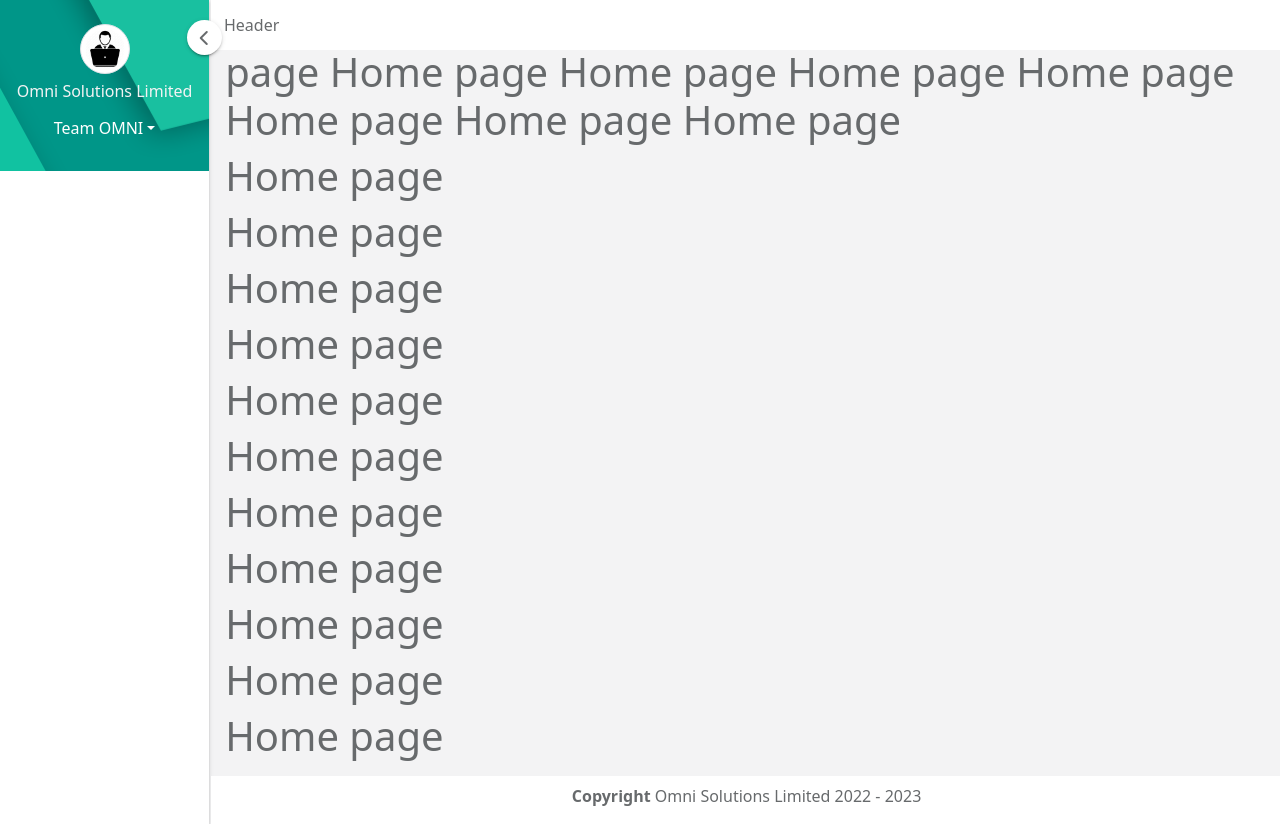
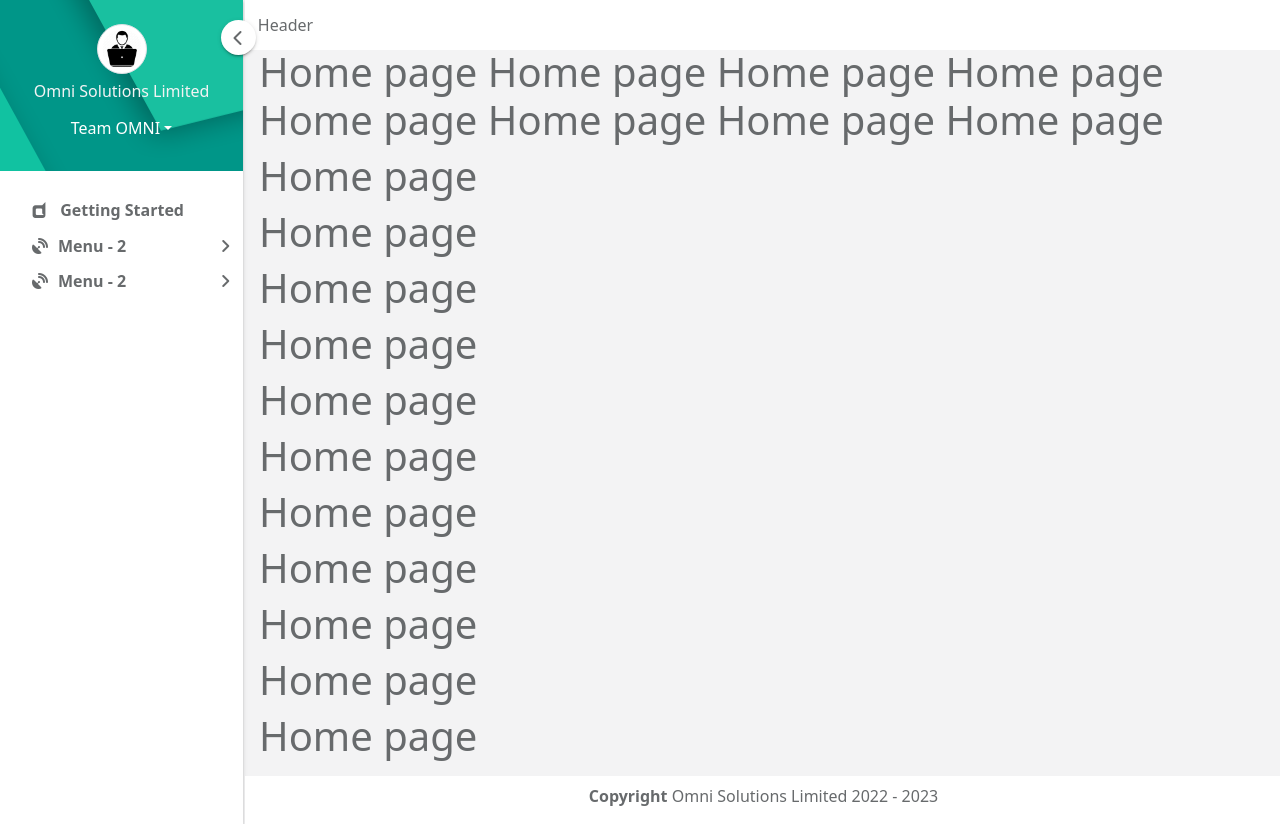
Before and after one commit to ma-foyez/erp-2-documentation, a React (Create React App) app: page / in a window 1280 px wide. Built offline with nearby package versions, Linux system fonts and the light colour scheme.

Commit message:
updated menu list

```diff
--- a/src/assets/css/style.css
+++ b/src/assets/css/style.css
@@ -15,7 +15,10 @@ body {
   margin: 0;
   padding: 0;
 }
-
+ul li{
+  list-style-type: none;
+  display: block;
+}
 /********************************************************
                 Main Layout CSS Start
 *********************************************************/
@@ -31,13 +34,13 @@ body {
   box-shadow: 0 2px 2px 0 rgb(0 0 0 / 14%), 0 3px 1px -2px rgb(0 0 0 / 20%),
     0 1px 5px 0 rgb(0 0 0 / 12%);
   background-color: var(--color-white);
-  width: 70px;
+  width: 90px;
   min-height: 100vh;
   transition: 0.5s ease;
 }
 
 .main_layout .layout_sidebar.toggle_sidebar {
-  width: 250px;
+  width: 300px;
 }
 
 .sidebar_menu {
@@ -104,6 +107,31 @@ body {
   padding-bottom: 1.5rem;
   color: var(--color-grey-light);
 }
+
+.menu-list{
+  padding-top: 1rem;
+  padding-right: 0.8rem;
+}
+.menu-list .menu_item{
+  margin-top: 0.7rem;
+  color: var(--color-gray);
+  font-size: 1rem;
+  font-weight: 600;
+  cursor: pointer;
+  transition: 0.5s ease all;
+}
+.menu-list .menu_item:hover{
+  color: var(--color-primary-deep);
+}
+.sub_menu_list .subMenu_item{
+  display: none;
+}
+.menu-list .menu_item span{
+  margin-right: 10px;
+}
+
+/* .menu-list .sub_menu_list{
+} */
 /********************************************************
                 Main Layout CSS Close
 *********************************************************/
--- /dev/null
+++ b/src/assets/data/SidebarMenuList.js
@@ -0,0 +1,50 @@
+export const menuList = [
+    {
+        id: "01",
+        menuName: "Getting Started",
+        icon: "fa-brands fa-dashcube",
+        link: "/getting-started"
+    },
+    {
+        id: "02",
+        menuName: "Menu - 2",
+        icon: "fa-solid fa-satellite-dish",
+        link: "/getting-started",
+        subMenu: [
+            {
+                menuName: "Sub-Menu - 1",
+                link: "/submenu-1",
+            },
+            {
+                menuName: "Sub-Menu - 2",
+                link: "/submenu-3",
+            },
+        ]
+    },
+    {
+        id: "02",
+        menuName: "Menu - 2",
+        icon: "fa-solid fa-satellite-dish",
+        link: "/getting-started",
+        subMenu: [
+            {
+                menuName: "Sub-Menu - 1",
+                link: "/submenu-1",
+                subSubMenu: [
+                    {
+                        menuName: "Sub-Sub-Menu -1",
+                        link: "/sub-submenu-31",
+                    },
+                    {
+                        menuName: "Sub-Sub-Menu - 2",
+                        link: "/sub-submenu-2",
+                    }
+                ]
+            },
+            {
+                menuName: "Sub-Menu - 2",
+                link: "/submenu-3",
+            },
+        ]
+    },
+]
--- a/src/components/layoutComponents/SidebarHeader.jsx
+++ b/src/components/layoutComponents/SidebarHeader.jsx
@@ -17,11 +17,11 @@ const SidebarHeader = ({ isToggle }) => {
                             </Dropdown.Toggle>
 
                             <Dropdown.Menu>
-                                <Dropdown.Item href="#/action-1">Profile</Dropdown.Item>
-                                <Dropdown.Item href="#/action-2">Contacts</Dropdown.Item>
-                                <Dropdown.Item href="#/action-3">Mailbox</Dropdown.Item>
+                                <Dropdown.Item href="#/">Profile</Dropdown.Item>
+                                <Dropdown.Item href="#/">Contacts</Dropdown.Item>
+                                <Dropdown.Item href="#/">Mailbox</Dropdown.Item>
                                 <Dropdown.Divider />
-                                <Dropdown.Item href="#/action-3">Logout</Dropdown.Item>
+                                <Dropdown.Item href="#/">Logout</Dropdown.Item>
                             </Dropdown.Menu>
                         </Dropdown>
                     </div> :
--- a/src/components/layoutComponents/SidebarMenu.jsx
+++ b/src/components/layoutComponents/SidebarMenu.jsx
@@ -1,5 +1,6 @@
 import React, { useEffect } from 'react';
 import { useDispatch, useSelector } from 'react-redux';
+import { menuList } from '../../assets/data/SidebarMenuList';
 import { handleToggleSidebarMenu } from '../../_globalRedux/Action/GlobalAction';
 import SidebarHeader from './SidebarHeader';
 
@@ -18,6 +19,56 @@ const SidebarMenu = () => {
                 <i class={isToggle === false ? "fa-solid fa-chevron-left" : "fa-solid fa-chevron-right"}></i>
             </div>
             <SidebarHeader isToggle={isToggle} />
+            <div className="menu-list">
+                <ul>
+                    {
+                        menuList && menuList.length > 0 && menuList.map((menu, index) => (
+                            (menu.subMenu && menu.subMenu.length > 0) ?
+                                <li className='menu_item' key={index + 1}>
+                                    <div className="d-flex justify-content-between align-items-center">
+                                        <div>
+                                            <span><i class={menu.icon}></i></span>
+                                            {menu.menuName}
+                                        </div>
+                                        <div>
+                                            <i class="fa-solid fa-angle-right"></i>
+                                        </div>
+                                    </div>
+                                    <ul className='sub_menu_list'>
+                                        {
+                                            menu.subMenu.map((subMenu1, index1) => (
+                                                (subMenu1.subSubMenu && subMenu1.subSubMenu.length > 0) ?
+                                                    <li key={index1 + 2} className='subMenu_item menu_item'>
+                                                        <div className="d-flex justify-content-between align-items-center">
+                                                            <div>
+                                                                {subMenu1.menuName}
+                                                            </div>
+                                                            <div>
+                                                                <i class="fa-solid fa-angle-right"></i>
+                                                            </div>
+                                                        </div>
+                                                        <ul>
+                                                            {
+                                                                subMenu1.subSubMenu.map((submenu2, index2) => (
+                                                                    <li key={index2 + 1} className="menu_item sub_submenu_item">{submenu2.menuName}</li>
+                                                                ))
+                                                            }
+                                                        </ul>
+                                                    </li> :
+                                                    <li className='menu_item subMenu_item'>{subMenu1.menuName}</li>
+                                            ))
+                                        }
+                                    </ul>
+                                </li> :
+                                <li key={index + 1} className="menu_item">
+                                    <div>
+                                        <span><i class={menu.icon}></i></span> {menu.menuName}
+                                    </div>
+                                </li>
+                        ))
+                    }
+                </ul>
+            </div>
         </div>
     );
 };
--- a/src/pages/Home.jsx
+++ b/src/pages/Home.jsx
@@ -4,7 +4,6 @@ import MainLayout from '../layouts/MainLayout';
 const Home = () => {
     return (
         <MainLayout>
-            {/* <h1>Home page page pagepagepage gdhfffffffffffffffffffffffffffffffffffffffffffffffffffffffffffffffffffffffffffffffffffffgkeruthuerthjkdgbshgsfgjhfjkghsfkjlghghsfjkgk</h1> */}
             <h1>Home page Home page Home page Home page Home page Home page Home page Home page Home page Home page Home page Home page</h1>
             <h1>Home page</h1>
             <h1>Home page</h1>
```
